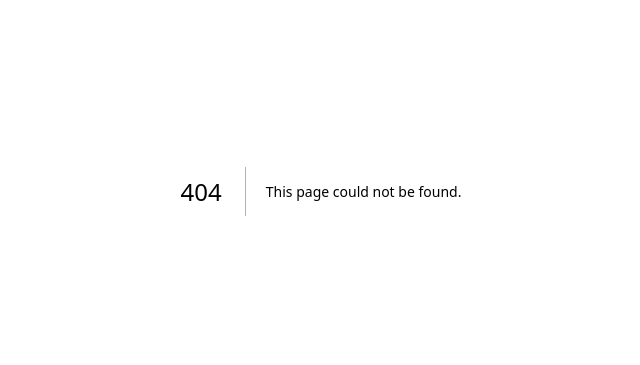
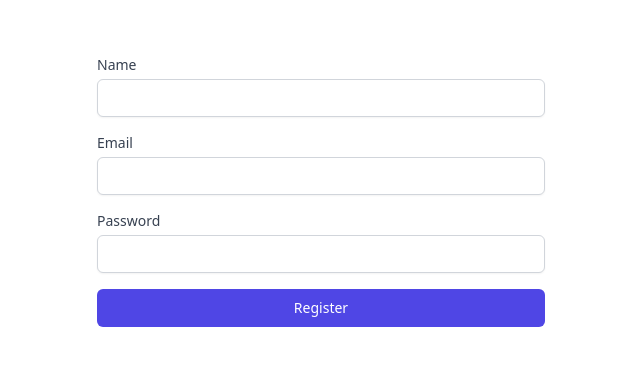
Before and after one commit to saullo/veka, a Next.js app: page /register in a window 1280 px wide. Before the commit this address had no page. Shown: the part 209-574 px from the top of the page, without its empty margins (319-959 px from the left). Built offline with nearby package versions, Linux system fonts and the light colour scheme.

Commit message:
Added register page

```diff
--- a/src/app/layout.tsx
+++ b/src/app/layout.tsx
@@ -1,18 +1,21 @@
-import './globals.css'
+import "./globals.css";
+import { AccountProvider } from "../lib/account-context";
 
 export default function RootLayout({
   children,
 }: {
-  children: React.ReactNode
+  children: React.ReactNode;
 }) {
   return (
-    <html lang="en">
+    <html lang="en" className="h-full">
       {/*
         <head /> will contain the components returned by the nearest parent
         head.tsx. Find out more at https://beta.nextjs.org/docs/api-reference/file-conventions/head
       */}
       <head />
-      <body>{children}</body>
+      <body className="h-full">
+        <AccountProvider>{children}</AccountProvider>
+      </body>
     </html>
-  )
+  );
 }
--- /dev/null
+++ b/src/app/register/page.tsx
@@ -0,0 +1,100 @@
+"use client";
+
+import { useRouter } from "next/navigation";
+import { useState, FormEvent } from "react";
+import { useAccount } from "@/lib/account-context";
+
+export default function Page() {
+  const { register } = useAccount();
+  const router = useRouter();
+
+  const [name, setName] = useState<string>("");
+  const [email, setEmail] = useState<string>("");
+  const [password, setPassword] = useState<string>("");
+  const [loading, setLoading] = useState<boolean>(false);
+
+  const handleSubmit = async (event: FormEvent<HTMLFormElement>) => {
+    event.preventDefault();
+
+    setLoading(true);
+
+    const request = await register(name, email, password);
+    if (!request) {
+      setLoading(false);
+      return;
+    }
+
+    router.push("/timeline");
+  };
+
+  return (
+    <div className="flex min-h-full items-center justify-center py-12 px-4 sm:px-6 lg:px-8">
+      <div className="w-full max-w-md space-y-8">
+        <div>
+          <form onSubmit={handleSubmit} className="flex flex-col space-y-4">
+            <div>
+              <label
+                htmlFor="name"
+                className="block text-sm font-medium text-gray-700"
+              >
+                Name
+              </label>
+              <input
+                type="text"
+                name="name"
+                id="name"
+                disabled={loading}
+                onChange={(event) => setName(event.target.value)}
+                className="mt-1 block w-full rounded-md border-gray-300 shadow-sm disabled:opacity-50 focus:border-indigo-500 focus:ring-indigo-500 sm:text-sm"
+              />
+            </div>
+
+            <div>
+              <label
+                htmlFor="email"
+                className="block text-sm font-medium text-gray-700"
+              >
+                Email
+              </label>
+              <input
+                type="email"
+                name="email"
+                id="email"
+                disabled={loading}
+                onChange={(event) => setEmail(event.target.value)}
+                className="mt-1 block w-full rounded-md border-gray-300 shadow-sm disabled:opacity-50 focus:border-indigo-500 focus:ring-indigo-500 sm:text-sm"
+              />
+            </div>
+
+            <div>
+              <label
+                htmlFor="password"
+                className="block text-sm font-medium text-gray-700"
+              >
+                Password
+              </label>
+              <input
+                type="password"
+                name="password"
+                id="password"
+                disabled={loading}
+                onChange={(event) => setPassword(event.target.value)}
+                className="mt-1 block w-full rounded-md border-gray-300 shadow-sm disabled:opacity-50 focus:border-indigo-500 focus:ring-indigo-500 sm:text-sm"
+              />
+            </div>
+
+            <div>
+              <button
+                type="submit"
+                disabled={loading}
+                className="w-full rounded-md border border-transparent bg-indigo-600 py-2 px-4 text-sm font-medium text-white disabled:opacity-50 hover:bg-indigo-700 focus:outline-none focus:ring-2 focus:ring-indigo-500 focus:ring-offset-2"
+              >
+                Register
+              </button>
+            </div>
+          </form>
+        </div>
+      </div>
+    </div>
+  );
+}
--- /dev/null
+++ b/src/lib/account-context.tsx
@@ -0,0 +1,71 @@
+"use client";
+
+import { useState, useContext, createContext, ReactNode } from "react";
+
+export const useAccount = () => useContext(AccountContext);
+
+export const AccountContext = createContext({
+  user: null,
+  login: async (email: string, password: string) => false,
+  logout: async () => false,
+  register: async (name: string, email: string, password: string) => false,
+});
+
+export const AccountProvider = ({ children }: { children: ReactNode }) => {
+  const [user, setUser] = useState(null);
+
+  const login = async (email: string, password: string) => {
+    const data = { email, password };
+    const request = await fetch("/api/token", {
+      mode: "same-origin",
+      credentials: "same-origin",
+      cache: "default",
+      method: "POST",
+      headers: {
+        Accept: "application/json",
+        "Content-Type": "application/json",
+      },
+      body: JSON.stringify(data),
+    });
+
+    return request.ok;
+  };
+
+  const logout = async () => {
+    const request = await fetch("/api/token", {
+      mode: "same-origin",
+      credentials: "same-origin",
+      cache: "default",
+      method: "DELETE",
+      headers: {
+        Accept: "application/json",
+        "Content-Type": "application/json",
+      },
+    });
+
+    return request.ok;
+  };
+
+  const register = async (name: string, email: string, password: string) => {
+    const data = { name, email, password };
+    const request = await fetch("/api/user", {
+      mode: "same-origin",
+      credentials: "same-origin",
+      cache: "default",
+      method: "POST",
+      headers: {
+        Accept: "application/json",
+        "Content-Type": "application/json",
+      },
+      body: JSON.stringify(data),
+    });
+
+    return request.ok ? await login(email, password) : false;
+  };
+
+  return (
+    <AccountContext.Provider value={{ user, login, logout, register }}>
+      {children}
+    </AccountContext.Provider>
+  );
+};
```
